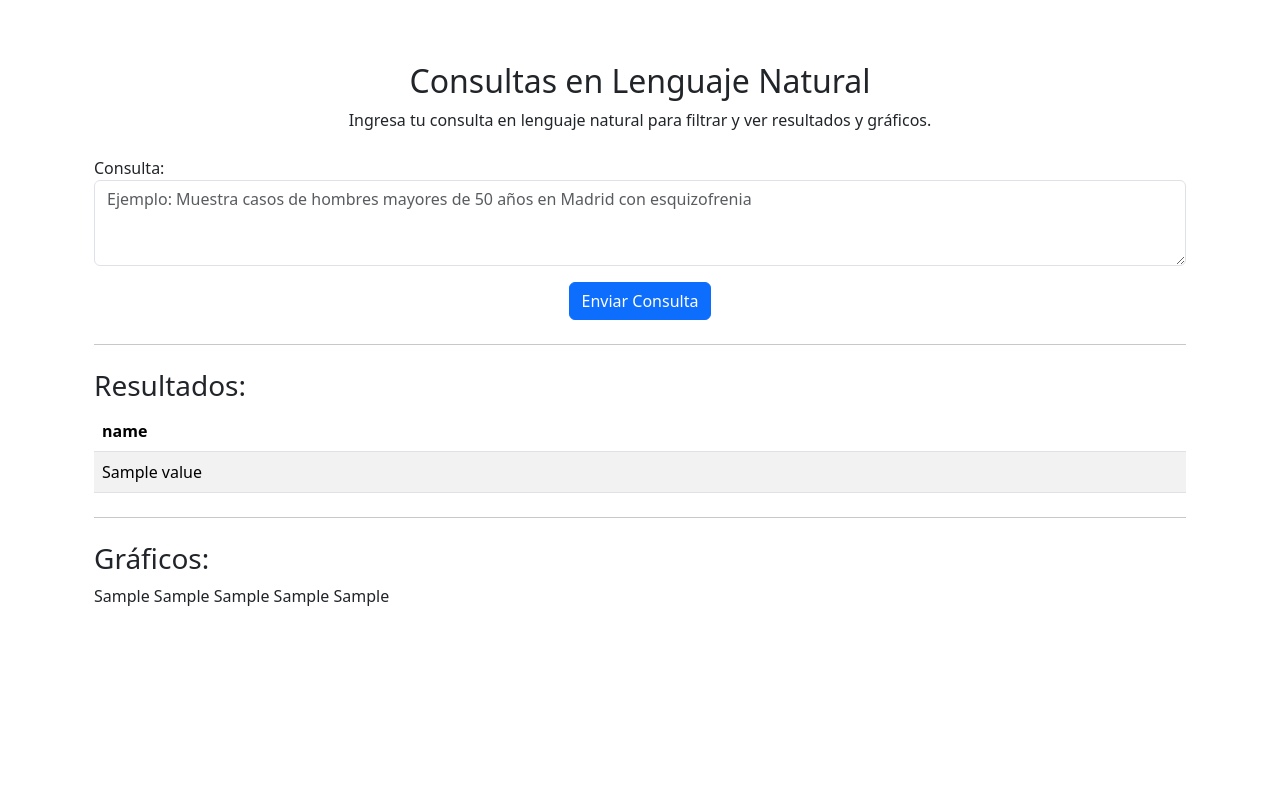
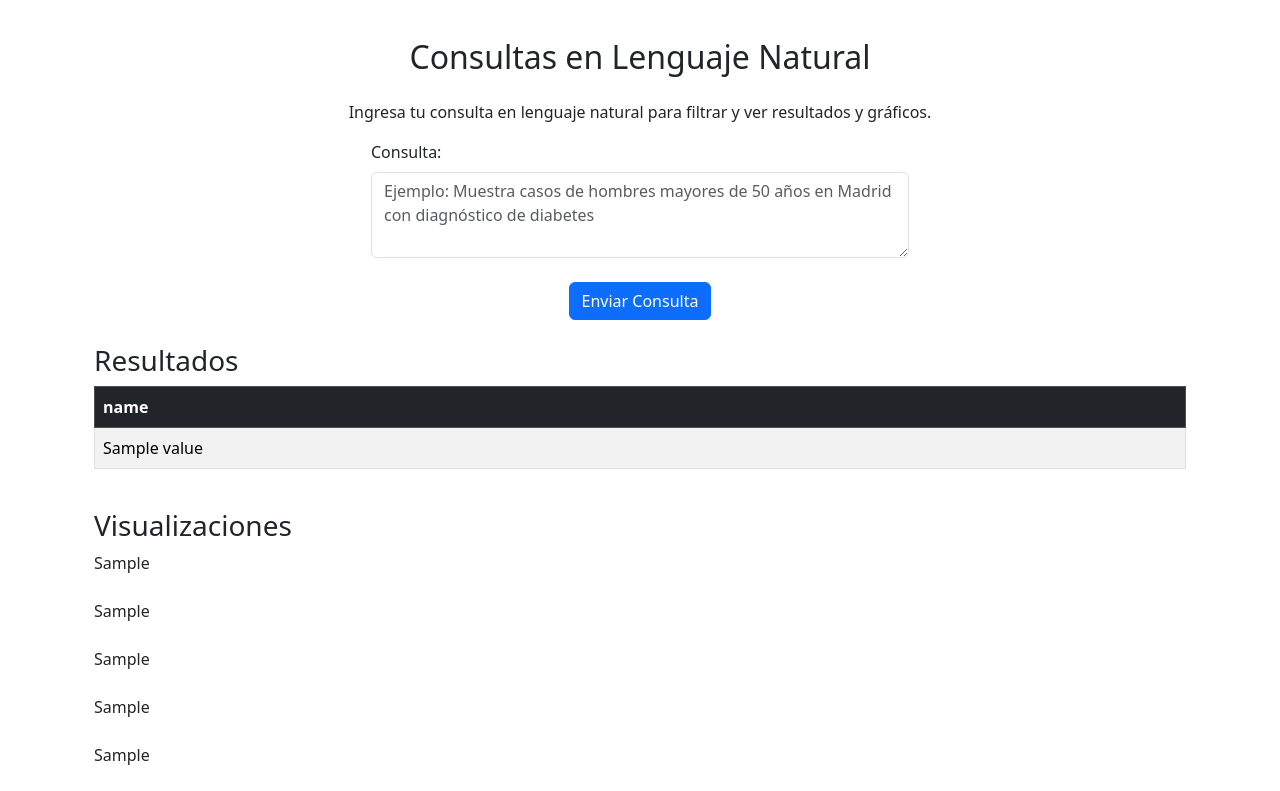
Before and after one commit to Lucy-syu/malackathon2026, a Flask app: template templates/lenguaje_natural.html in a window 1280 px wide. Shown: the part 56-847 px from the top of the page. Before the commit the page ends 662 px from the top, so only its background shows below. Run offline with Flask 3, Linux system fonts and the light colour scheme; the template is opened without the code that fills it: most values are stand-ins (such as "Sample title", 1, 10 or a date in 2020).

Commit message:
modificaciones del back para añadir más claridad y reutilización del código

```diff
--- a/app.py
+++ b/app.py
@@ -59,6 +59,48 @@ def generate_histogram(df, x_col, title):
     return fig.to_html(full_html=False)
 
 # ------------------------------
+# Función para generar gráficos
+# ------------------------------
+def generate_charts(df):
+    """
+    Generate various charts from a DataFrame.
+    Returns a dictionary with HTML strings for each chart.
+    """
+    charts = {
+        'plot_bar': None,
+        'plot_pie': None,
+        'plot_hist': None,
+        'plot_diag': None,
+        'plot_cat': None
+    }
+
+    if not df.empty:
+        # Gráfico de barras: Casos por Comunidad Autónoma
+        df_grouped_comunidad = df.groupby('Comunidad Autónoma').size().reset_index(name='Count')
+        charts['plot_bar'] = generate_bar_chart(df_grouped_comunidad, 'Comunidad Autónoma', 'Count', 'Casos por Comunidad Autónoma')
+
+        # Gráfico de pie: Distribución por Sexo
+        df_grouped_sexo = df.groupby('SEXO').size().reset_index(name='Count')
+        df_grouped_sexo['SEXO'] = df_grouped_sexo['SEXO'].map({1: 'Hombre', 2: 'Mujer', 0: 'Otro'})
+        charts['plot_pie'] = generate_pie_chart(df_grouped_sexo, 'Count', 'SEXO', 'Distribución por Sexo')
+
+        # Histograma: Distribución de Edades
+        charts['plot_hist'] = generate_histogram(df, 'EDAD', 'Distribución de Edades')
+
+        # Gráfico de pie: Top 10 Diagnósticos Principales
+        if 'Diagnóstico Principal' in df.columns:
+            df_diag = df['Diagnóstico Principal'].value_counts().reset_index()
+            df_diag.columns = ['Diagnóstico Principal', 'Count']
+            charts['plot_diag'] = generate_pie_chart(df_diag.head(10), 'Count', 'Diagnóstico Principal', 'Top 10 Diagnósticos Principales')
+
+        # Gráfico de pie: Distribución por Categoría
+        if 'Categoría' in df.columns:
+            df_cat = df['Categoría'].value_counts().reset_index()
+            df_cat.columns = ['Categoría', 'Count']
+            charts['plot_cat'] = generate_pie_chart(df_cat, 'Count', 'Categoría', 'Distribución por Categoría')
+
+    return charts
+# ------------------------------
 # Rutas de usuario
 # ------------------------------
 @app.route('/register', methods=['GET','POST'])
@@ -119,15 +161,10 @@ def index():
 # ------------------------------
 # Dashboard con filtros y gráficos
 # ------------------------------
-@app.route('/dashboard', methods=['GET','POST'])
+@app.route('/dashboard', methods=['GET', 'POST'])
 @login_required
 def dashboard():
     resultados = None
-    plot_bar = None
-    plot_pie = None
-    plot_hist = None
-    plot_diag = None
-    plot_cat = None
     if request.method == "POST":
         comunidad = sanitize_input(request.form.get("comunidad"))
         sexo = request.form.get("sexo")
@@ -168,46 +205,26 @@ def dashboard():
                 connection.close()
 
             resultados = df.to_dict(orient='records')
-
-            if not df.empty:
-                # Gráfico de barras: Casos por Comunidad Autónoma
-                df_grouped_comunidad = df.groupby('Comunidad Autónoma').size().reset_index(name='Count')
-                plot_bar = generate_bar_chart(df_grouped_comunidad, 'Comunidad Autónoma', 'Count', 'Casos por Comunidad Autónoma')
-
-                # Gráfico de pie: Distribución por Sexo
-                df_grouped_sexo = df.groupby('SEXO').size().reset_index(name='Count')
-                df_grouped_sexo['SEXO'] = df_grouped_sexo['SEXO'].map({1: 'Hombre', 2: 'Mujer', 0: 'Otro'})
-                plot_pie = generate_pie_chart(df_grouped_sexo, 'Count', 'SEXO', 'Distribución por Sexo')
-
-                # Histograma: Distribución de Edades
-                plot_hist = generate_histogram(df, 'EDAD', 'Distribución de Edades')
-
-                # Gráfico de quesos: Diagnóstico Principal
-                if 'Diagnóstico Principal' in df.columns:
-                    df_diag = df['Diagnóstico Principal'].value_counts().reset_index()
-                    df_diag.columns = ['Diagnóstico Principal', 'Count']
-                    plot_diag = generate_pie_chart(df_diag.head(10), 'Count', 'Diagnóstico Principal', 'Top 10 Diagnósticos Principales')
-
-                # Gráfico de quesos: Categoría
-                if 'Categoría' in df.columns:
-                    df_cat = df['Categoría'].value_counts().reset_index()
-                    df_cat.columns = ['Categoría', 'Count']
-                    plot_cat = generate_pie_chart(df_cat, 'Count', 'Categoría', 'Distribución por Categoría')
-                else:
-                    plot_cat = None
+            charts = generate_charts(df)  # Generate charts using the new function
 
         except Exception as e:
             return render_template("error.html", error=str(e))
 
-    return render_template(
+        return render_template(
             "dashboard.html",
             resultados=resultados,
-            plot_bar=plot_bar,
-            plot_pie=plot_pie,
-            plot_hist=plot_hist,
-            plot_diag=plot_diag,
-            plot_cat=plot_cat
+            **charts  # Unpack charts dictionary to pass individual chart variables
         )
+
+    return render_template(
+        "dashboard.html",
+        resultados=None,
+        plot_bar=None,
+        plot_pie=None,
+        plot_hist=None,
+        plot_diag=None,
+        plot_cat=None
+    )
 
 
 # ------------------------------
@@ -231,67 +248,44 @@ def usuario():
         else:
             return render_template("error.html", error="ID inválido")
     return render_template("usuario.html", resultados=resultados)
+
+# ------------------------------
+# Consulta en lenguaje natural
+# ------------------------------
 @app.route('/lenguaje_natural', methods=['GET', 'POST'])
 @login_required
 def lenguaje_natural():
     resultados = None
-    plot_bar = None
-    plot_pie = None
-    plot_hist = None
-    plot_diag = None
-    plot_cat = None
-
     if request.method == 'POST':
         query_text = sanitize_input(request.form.get('query'))
         if query_text:
-            # Aquí va el procesamiento real de NLP que harás tú.
-            # Por ahora, como mock, ejecutamos una consulta predeterminada similar al dashboard
-            # (por ejemplo, top 100 rows sin filtros específicos, o simula basado en query_text).
-            # Para el mock, usamos una consulta básica y generamos gráficos como en dashboard.
             try:
+                # Mock query: fetch top 100 rows (to be replaced with your NLP logic)
                 consulta = 'SELECT * FROM ENFERMEDAD FETCH FIRST 100 ROWS ONLY'
                 connection = LoadData.conexionBD()
                 df = pd.read_sql(consulta, connection)
                 connection.close()
 
                 resultados = df.to_dict(orient='records')
+                charts = generate_charts(df)  # Generate charts using the new function
 
-                if not df.empty:
-                    # Gráficos similares al dashboard (mock)
-                    # Gráfico de barras: Casos por Comunidad Autónoma
-                    df_grouped_comunidad = df.groupby('Comunidad Autónoma').size().reset_index(name='Count')
-                    plot_bar = generate_bar_chart(df_grouped_comunidad, 'Comunidad Autónoma', 'Count', 'Casos por Comunidad Autónoma')
-
-                    # Gráfico de pie: Distribución por Sexo
-                    df_grouped_sexo = df.groupby('SEXO').size().reset_index(name='Count')
-                    df_grouped_sexo['SEXO'] = df_grouped_sexo['SEXO'].map({1: 'Hombre', 2: 'Mujer', 0: 'Otro'})
-                    plot_pie = generate_pie_chart(df_grouped_sexo, 'Count', 'SEXO', 'Distribución por Sexo')
-
-                    # Histograma: Distribución de Edades
-                    plot_hist = generate_histogram(df, 'EDAD', 'Distribución de Edades')
-
-                    # Gráfico de pie: Top 10 Diagnósticos Principales
-                    if 'Diagnóstico Principal' in df.columns:
-                        df_diag = df['Diagnóstico Principal'].value_counts().reset_index()
-                        df_diag.columns = ['Diagnóstico Principal', 'Count']
-                        plot_diag = generate_pie_chart(df_diag.head(10), 'Count', 'Diagnóstico Principal', 'Top 10 Diagnósticos Principales')
-
-                    # Gráfico de pie: Distribución por Categoría
-                    if 'Categoría' in df.columns:
-                        df_cat = df['Categoría'].value_counts().reset_index()
-                        df_cat.columns = ['Categoría', 'Count']
-                        plot_cat = generate_pie_chart(df_cat, 'Count', 'Categoría', 'Distribución por Categoría')
             except Exception as e:
                 return render_template("error.html", error=str(e))
 
+            return render_template(
+                "lenguaje_natural.html",
+                resultados=resultados,
+                **charts  # Unpack charts dictionary to pass individual chart variables
+            )
+
     return render_template(
         "lenguaje_natural.html",
-        resultados=resultados,
-        plot_bar=plot_bar,
-        plot_pie=plot_pie,
-        plot_hist=plot_hist,
-        plot_diag=plot_diag,
-        plot_cat=plot_cat
+        resultados=None,
+        plot_bar=None,
+        plot_pie=None,
+        plot_hist=None,
+        plot_diag=None,
+        plot_cat=None
     )
 # ------------------------------
 # Ejecutar app
--- a/templates/lenguaje_natural.html
+++ b/templates/lenguaje_natural.html
@@ -1,23 +1,23 @@
 {% extends "base.html" %}
 {% block title %}Consultas en Lenguaje Natural{% endblock %}
 {% block content %}
-<div class="container mt-5">
-    <h2 class="text-center">Consultas en Lenguaje Natural</h2>
+<div class="container mt-4">
+    <h2 class="mb-4 text-center">Consultas en Lenguaje Natural</h2>
     <p class="text-center">Ingresa tu consulta en lenguaje natural para filtrar y ver resultados y gráficos.</p>
-    <form method="POST" class="mt-4">
-        <div class="form-group">
-            <label for="query">Consulta:</label>
-            <textarea class="form-control" id="query" name="query" rows="3" placeholder="Ejemplo: Muestra casos de hombres mayores de 50 años en Madrid con esquizofrenia" required></textarea>
+    <form method="POST" class="row g-3 mb-4 justify-content-center">
+        <div class="col-md-6">
+            <label for="query" class="form-label">Consulta:</label>
+            <textarea class="form-control" id="query" name="query" rows="3" placeholder="Ejemplo: Muestra casos de hombres mayores de 50 años en Madrid con diagnóstico de diabetes" required></textarea>
         </div>
-        <div class="text-center mt-3">
-            <button type="submit" class="btn btn-primary">Enviar Consulta</button>
+        <div class="col-12 text-center">
+            <button type="submit" class="btn btn-primary mt-2">Enviar Consulta</button>
         </div>
     </form>
     {% if resultados %}
-    <hr class="my-4">
-    <h3>Resultados:</h3>
-    <table class="table table-striped">
-        <thead>
+    <h3 class="mt-4">Resultados</h3>
+    <div class="table-responsive mb-4">
+        <table class="table table-striped table-bordered">
+            <thead class="table-dark">
                 <tr>
                     {% for key in resultados[0].keys() %}
                     <th>{{ key }}</th>
@@ -34,23 +34,25 @@
                 {% endfor %}
             </tbody>
         </table>
+    </div>
     {% endif %}
+    {% if plot_bar or plot_pie or plot_hist or plot_diag or plot_cat %}
+    <h3>Visualizaciones</h3>
     {% if plot_bar %}
-    <hr class="my-4">
-    <h3>Gráficos:</h3>
-    {{ plot_bar | safe }}
+    <div class="mb-4">{{ plot_bar | safe }}</div>
     {% endif %}
     {% if plot_pie %}
-    {{ plot_pie | safe }}
+    <div class="mb-4">{{ plot_pie | safe }}</div>
     {% endif %}
     {% if plot_hist %}
-    {{ plot_hist | safe }}
+    <div class="mb-4">{{ plot_hist | safe }}</div>
     {% endif %}
     {% if plot_diag %}
-    {{ plot_diag | safe }}
+    <div class="mb-4">{{ plot_diag | safe }}</div>
     {% endif %}
     {% if plot_cat %}
-    {{ plot_cat | safe }}
+    <div class="mb-4">{{ plot_cat | safe }}</div>
+    {% endif %}
     {% endif %}
 </div>
 {% endblock %}
```
Lines whose indentation alone changed are shown as unchanged.
